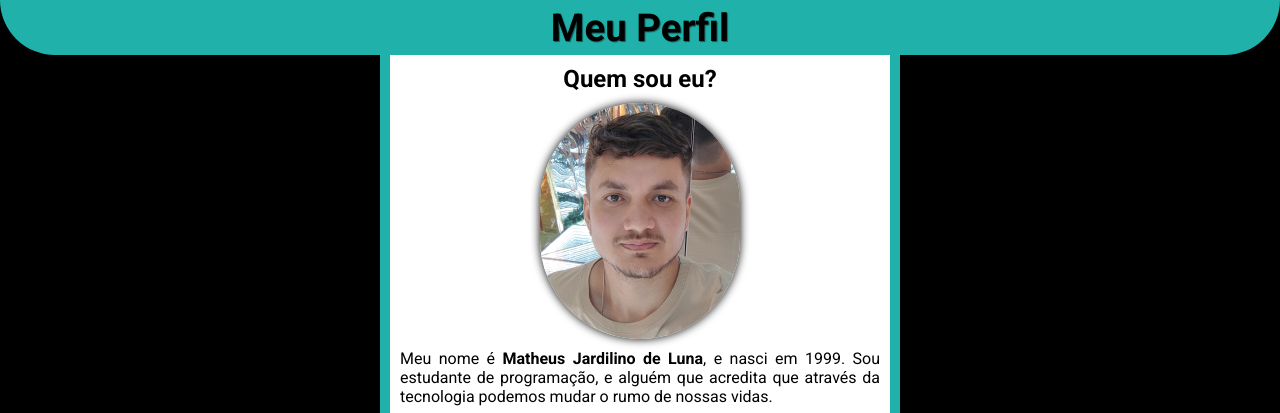
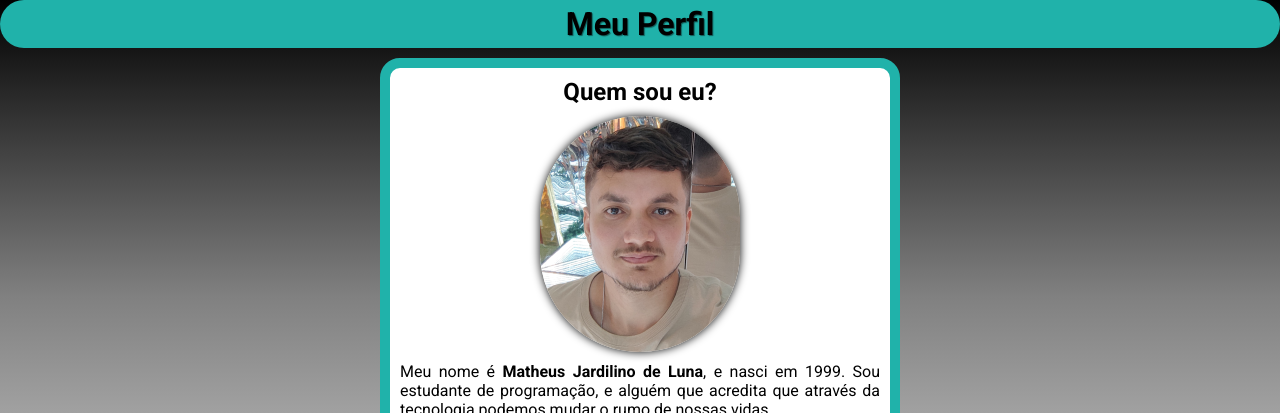
Before and after one commit to jardluna/main-one-page, a plain HTML site: page index.html in a window 1280 px wide. Shown: the top 413 px of the page. Drawn offline with Linux system fonts and the light colour scheme.

Commit message:
Update index.html

```diff
--- a/index.html
+++ b/index.html
@@ -16,7 +16,7 @@
             padding: 0px;
         }
         body {
-            background-color: black;
+            background-image: linear-gradient(black, gray, lightgray);
             font-family: var(--fonte-padrao);
         }
 
@@ -24,9 +24,7 @@
             background-color: lightseagreen;
             text-align: center;
             padding: 5px;
-            font-size: 1.2em;
-            border-bottom-left-radius: 110px;
-            border-bottom-right-radius: 110px;
+            border-radius: 110px;
             text-shadow: 1px 1px 1px rgba(0, 0, 0, 0.5);
         }
 
@@ -34,11 +32,9 @@
             background-color: white;
             max-width: 500px;
             min-width: 250px;
-            border-right: solid 10px  lightseagreen;
-            border-bottom: solid 10px  lightseagreen;
-            border-left: solid 10px  lightseagreen;
-            border-radius: 0px 0px 20px 20px;
-            margin: auto;
+            border: solid 10px  lightseagreen;
+            border-radius: 20px;
+            margin: 10px auto;
             text-align: justify;
         }
 
```
